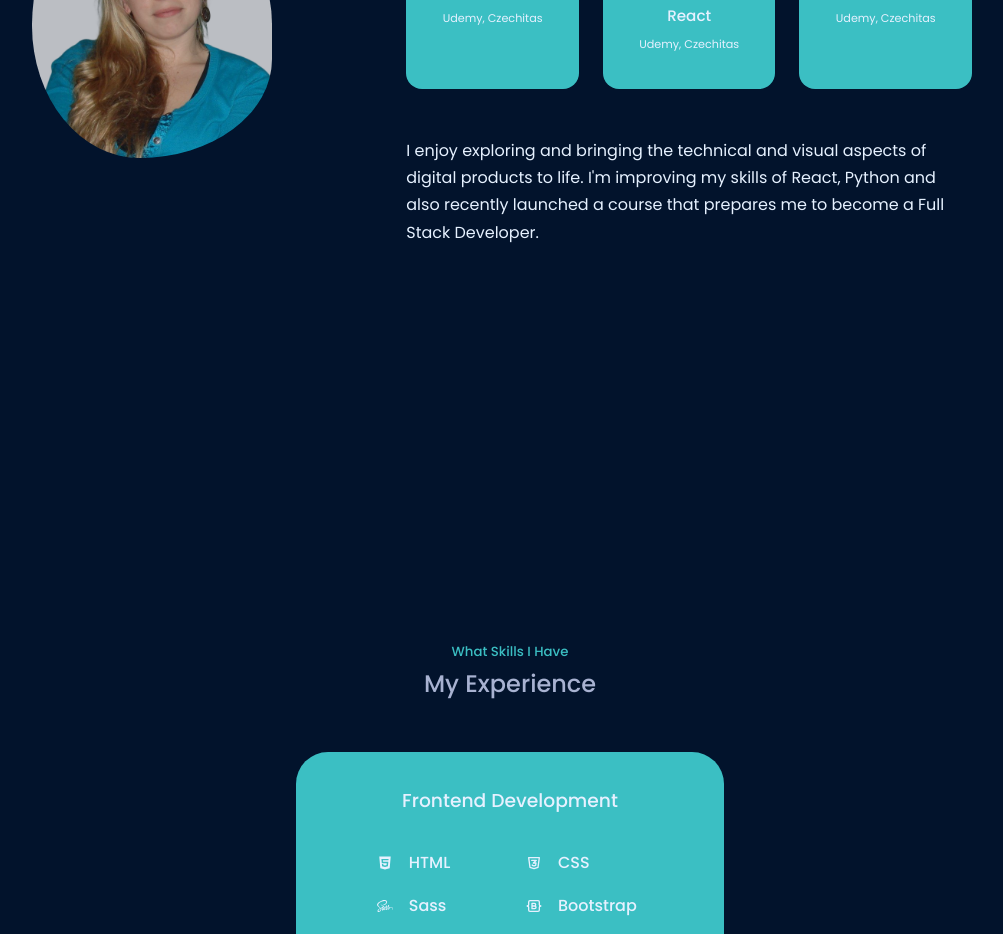
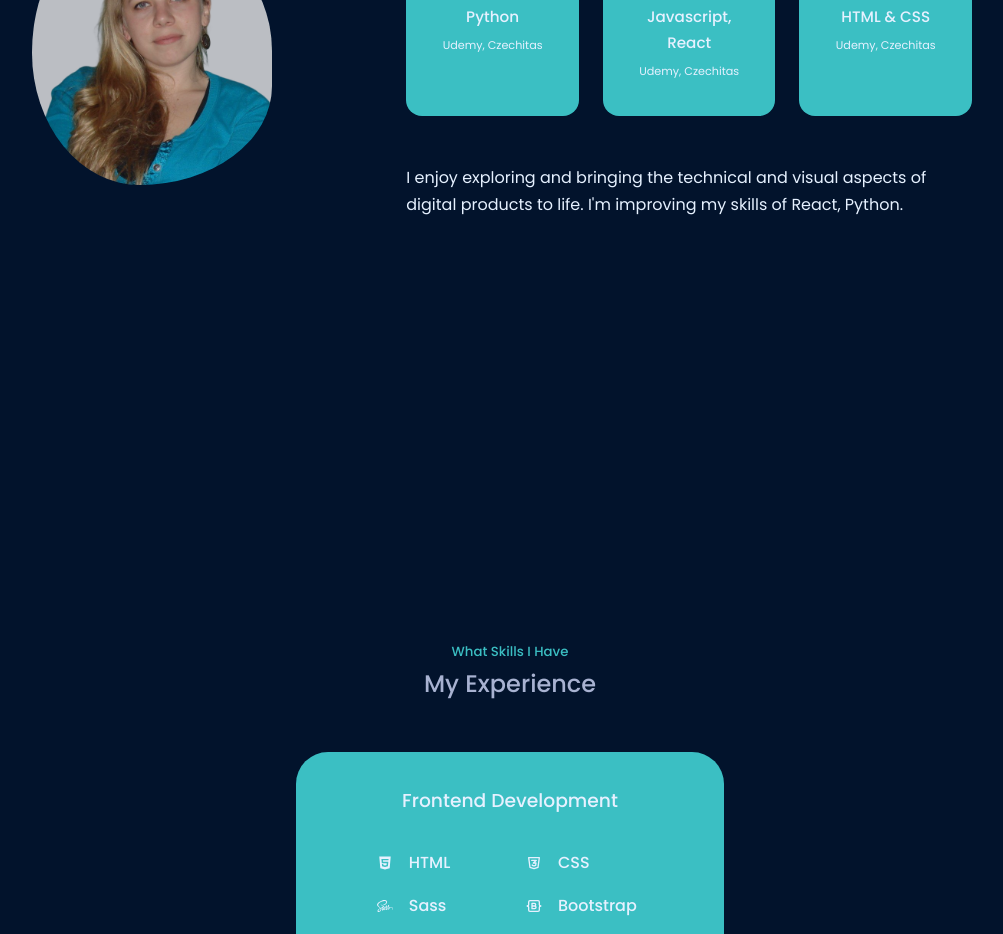
Before and after one commit to vercik13/veronika-vokounova, a React (Create React App) app: page / in a window 1280 px wide. Shown: the part 1160-2094 px from the top of the page, without its empty margins (130-1133 px from the left). Built offline with nearby package versions, Linux system fonts and the light colour scheme.

Commit message:
aktualizace

```diff
--- a/src/components/About/About.jsx
+++ b/src/components/About/About.jsx
@@ -45,8 +45,7 @@ const About = () => {
               <p>
                 I enjoy exploring and bringing the technical and visual aspects
                 of digital products to life. I'm improving my skills of React,
-                Python and also recently launched a course that prepares me to
-                become a Full Stack Developer.
+                Python.
               </p>
             </div>
           </div>
```
